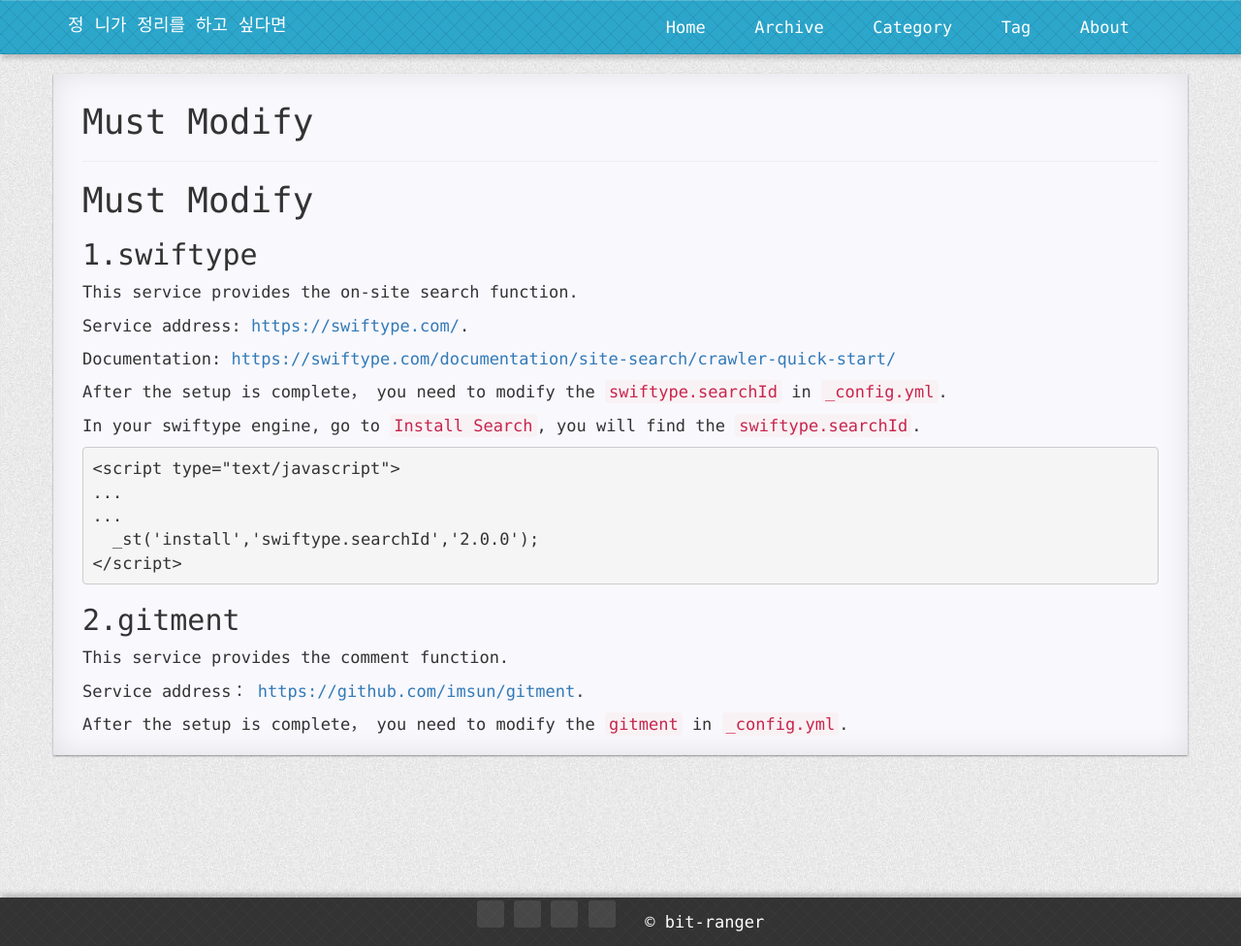
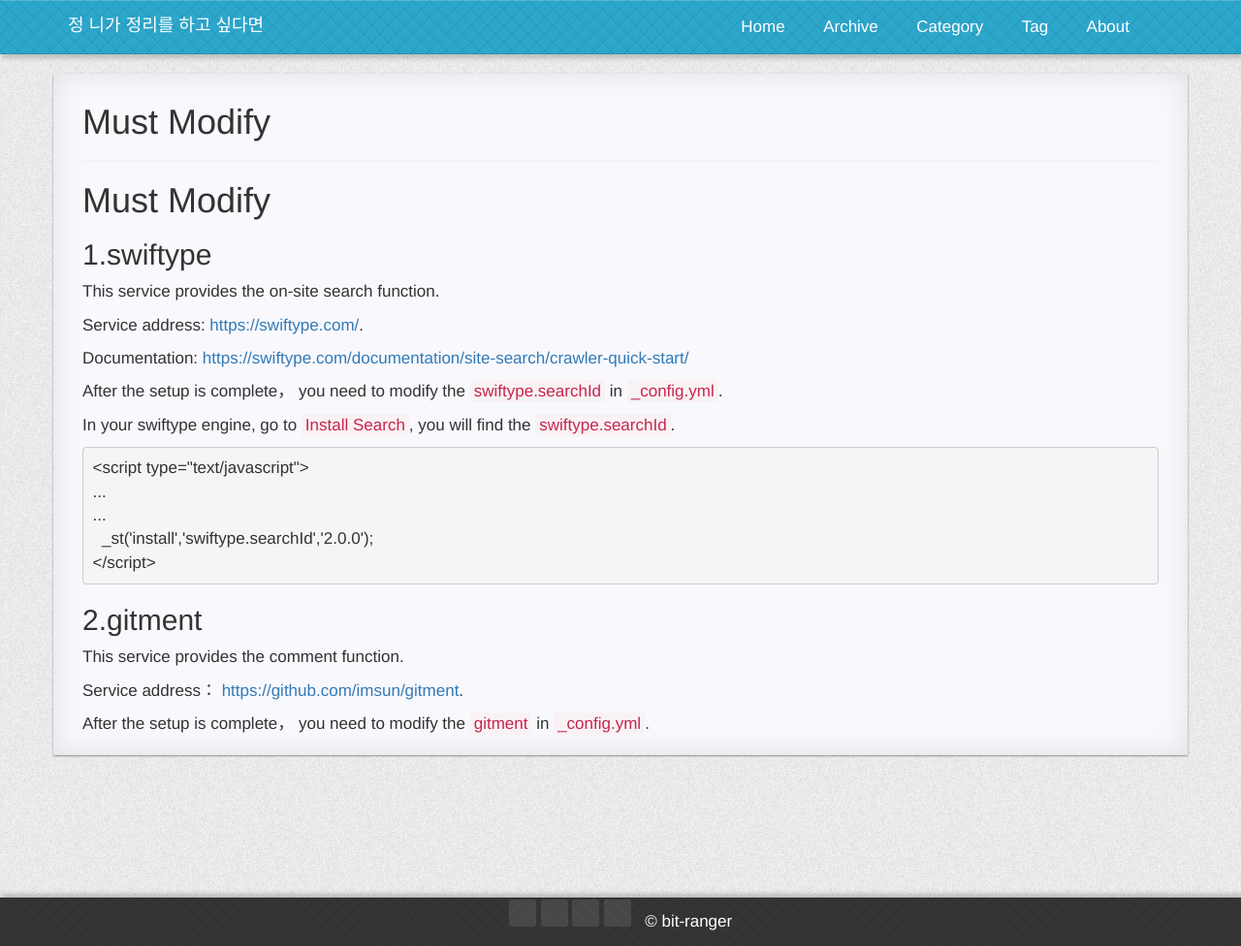
Before and after one commit to iyoungman/iyoungman.github.io, a Jekyll site: the page built from Modify.md, in a window 1280 px wide. Shown: the whole page at 97% size. Built offline with Jekyll 4.4.1, drawn with Linux system fonts in a browser that asks for light colours; nearby versions of some CDN libraries; our own code applies the rules of GitHub Pages for plain Markdown files; comment, search, counter and statistics services are not loaded; a style sheet for code colours, icons or effects is not loaded.

Commit message:
Font 추가

```diff
--- a/static/css/style.css
+++ b/static/css/style.css
@@ -110,7 +110,7 @@ body {
 }
 
 body,code,pre{
-    font-family:  "Menlo", "Monaco", "Consolas", "Courier New", "monospace", "Helvetica", "Tahoma", "Arial",
+    font-family:  "Helvetica Neue", "Helvetica", "Menlo", "Monaco", "Consolas", "Courier New", "monospace", "Helvetica", "Tahoma", "Arial",
     "WenQuanYi Micro Hei", "文泉驿微米黑", "STXihei", "华文细黑", "Microsoft YaHei", "微软雅黑", "SimSun", "宋体", "Heiti", "黑体", sans-serif;
 }
 
```
